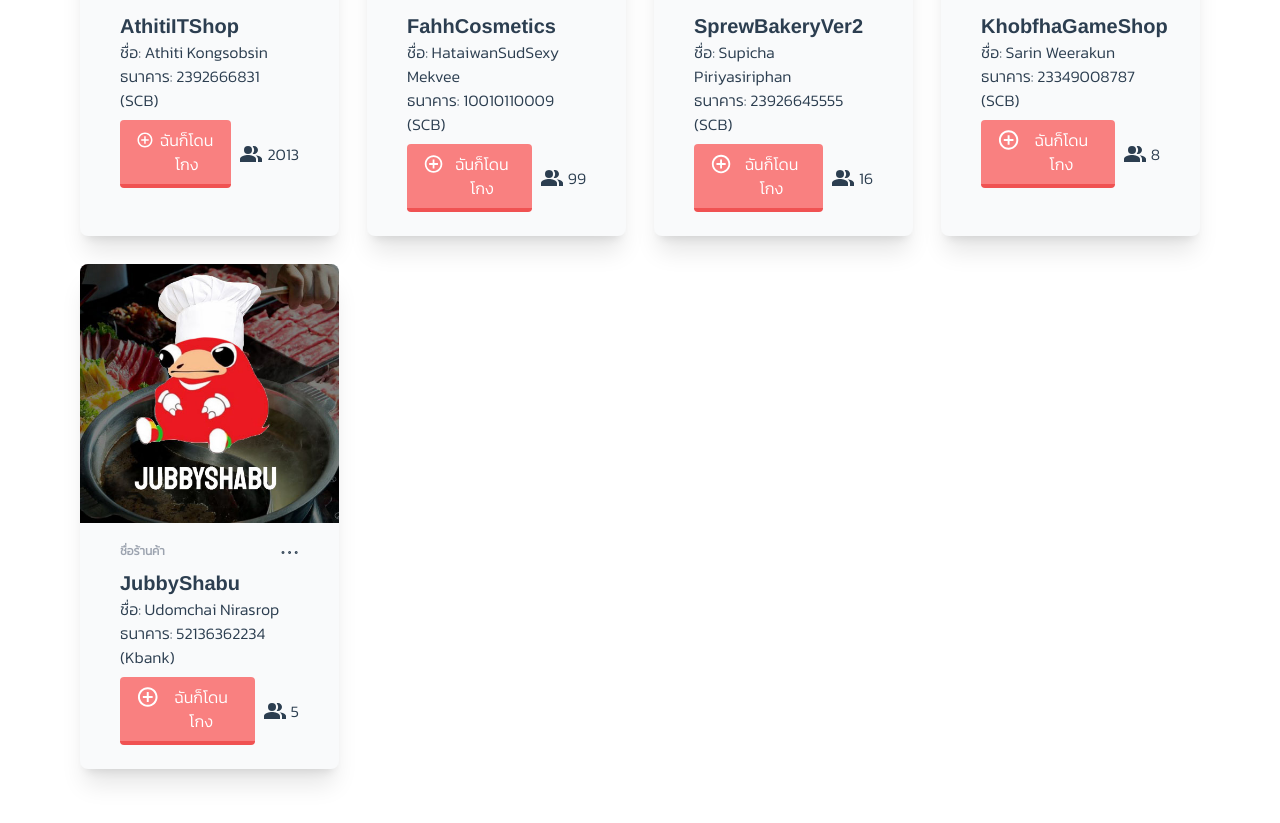
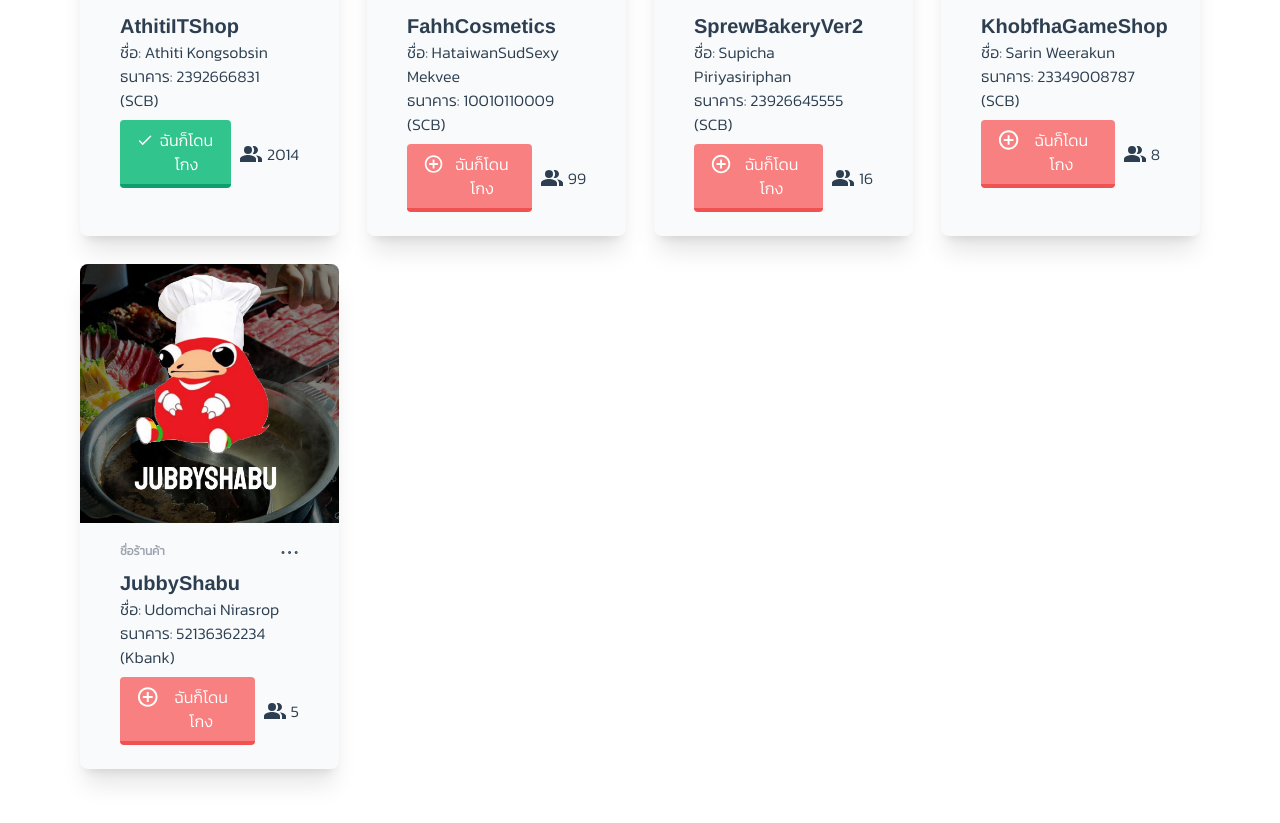
Before and after one commit to Sprewwii/sec-3-group-5-kong-chana, a Vue app: page / in a window 1280 px wide. Shown: the part 846-1669 px from the top of the page. Built offline with nearby package versions, Linux system fonts and the light colour scheme; data requests are answered from the project's data file.

Commit message:
'UpdateFileName'

```diff
--- a/data/db.json
+++ b/data/db.json
@@ -6,8 +6,8 @@
       "lastName": "Kongsobsin",
       "bank": "SCB",
       "bankId": "2392666831",
-      "count": 2013,
-      "isActive": false,
+      "count": 2014,
+      "isActive": true,
       "img": "images/AthitiITShop.jpg",
       "description": "โดนนายคนนี้โกงค่ะ โอนเงินซื้อมือถือแล้วไม่ส่งของให้ แจ้งความแล้วคดีก็ไม่คืบหน้า ตำรวจบอกว่าไม่สามารถทำอะไรนางได้ มีคนโดนเยอะมากค่ะ #โดนโกงเงิน #ขายไอโฟน #อธิติบางมด",
       "id": 1
--- a/src/views/Home.vue
+++ b/src/views/Home.vue
@@ -1,6 +1,6 @@
 <script setup >
 import { onBeforeMount, ref, computed, reactive } from "vue";
-import ScammerLists from "../components/BaseScammerLists.vue";
+import BaseScammerListsAndEdits from "../components/BaseScammerListsAndEdits.vue";
 import search from "../components/icons/SearchIcon.vue";
 import NotFound from "../components/icons/XIcon.vue";
 import { useRouter } from "vue-router";
@@ -110,7 +110,7 @@ const editInfo = async (scamm) => {
             </div>
         </div>
 
-        <ScammerLists :scammerLists="filterScammer" @editScammer="editInfo" @deleteScammer="removeScammer" />
+        <BaseScammerListsAndEdits :scammerLists="filterScammer" @editScammer="editInfo" @deleteScammer="removeScammer" />
 
         <!-- กรณีที่หาอะไรไม่เจอ -->
         <div v-show="filterScammer == 0" class="mt-10">
```
Also changed, not shown: src/components/BaseScammerListsAndEdits.vue (renamed from src/components/BaseScammerLists.vue).
